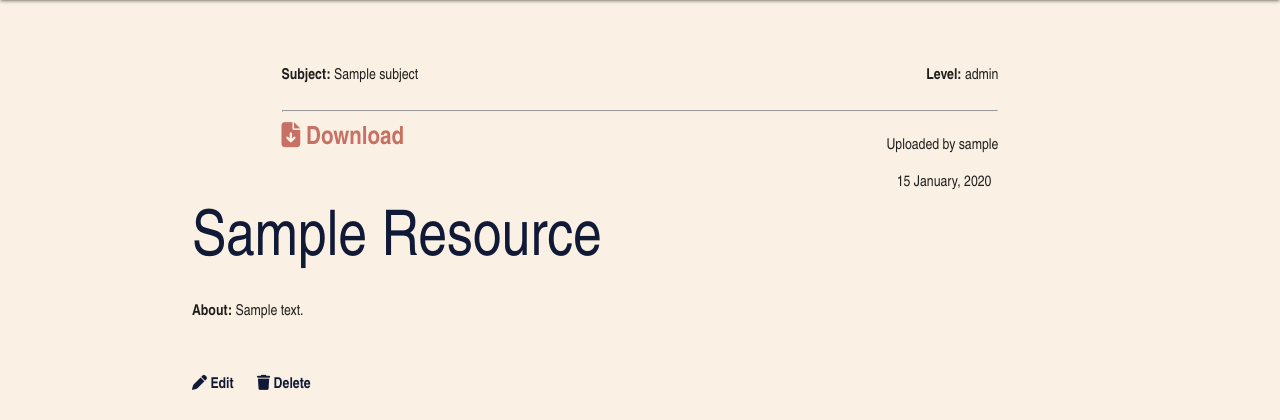
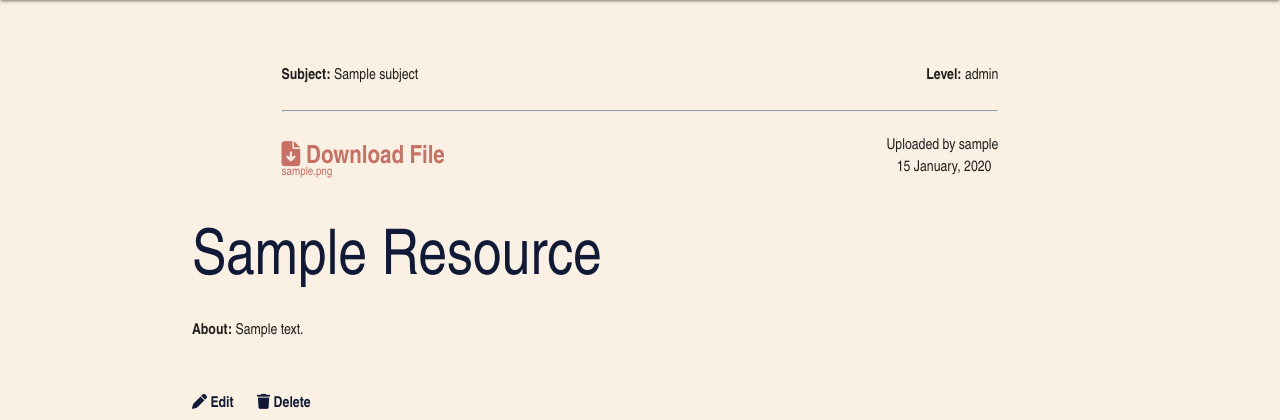
Before and after one commit to sarah2244-4/project-3-teacher-resource-hub, a Flask app: a page that uses resourcehub/templates/view.html in a window 1280 px wide. Shown: the part 64-484 px from the top of the page. Run offline with Flask 3, Linux system fonts and the light colour scheme; tables that the repository leaves empty hold one stand-in row (values such as "Sample post"); some libraries are stand-ins or nearby versions.

Commit message:
Swapped flashed messages for error messages so form doesn't refresh

```diff
--- a/resourcehub/routes.py
+++ b/resourcehub/routes.py
@@ -7,6 +7,7 @@ from resourcehub.models import User, Resource, Comment, Subject, EducationLevel
 from flask_login import login_user, login_required, logout_user, current_user
 from datetime import datetime
 from io import BytesIO
+
 
 
 @app.route("/")
@@ -130,7 +131,7 @@ def delete_profile(user_id):
             return redirect(url_for("home"))
 
     # user.id == current_user.id;
-    # if user:
+    # if user: s
     #     if user == current_user.id:
     #         db.session.delete(user)
     #         db.session.commit()
@@ -156,19 +157,12 @@ def add_resource():
         subject_id = next((subject.id for subject in subjects if subject.subject_name == subject_name), None)
         education_level_id = next((level.id for level in education_levels if level.level == education_level_name), None)
 
-        if subject_id is None or education_level_id is None:
-            flash("Invalid subject or education level", category="error")
-            return redirect(url_for("add_resource"))
-
         if "file" in request.files:
             file = request.files["file"]
-            filename = secure_filename(file.filename)
-            data = file.read()
-            file.save(os.path.join(app.config["UPLOAD_FOLDER"], filename))
-
-        else:
-            flash("Invalid file", category="error")
-            return redirect(url_for("add_resource"))
+            if file:
+                filename = secure_filename(file.filename)
+                data = file.read()
+                file.save(os.path.join(app.config["UPLOAD_FOLDER"], filename))
 
         new_resource = Resource(
             resource_title=resource_title,
--- a/resourcehub/static/assets/css/style.css
+++ b/resourcehub/static/assets/css/style.css
@@ -51,6 +51,17 @@ main {
 
 .break {
   padding: 40px;
+}
+
+.small-text {
+  font-size: 0.8rem;
+  font-weight: 100;
+}
+
+@media screen and (max-width: 600px) {
+  .small-text {
+    font-size: 0.65rem;
+  }
 }
 
 /* Buttons */
@@ -292,6 +303,8 @@ th {
 .download-icon {
   font-size: 25px;
   color: var(--red);
+  display: block;
+  line-height: 0.27em;
 }
 
 .download-icon:hover, .download-icon:focus, .download-icon:active {
@@ -315,3 +328,7 @@ th {
 form label {
   font-size: 1rem;
 }
+
+select {
+ place-self: 0;
+}
--- a/resourcehub/static/js/script.js
+++ b/resourcehub/static/js/script.js
@@ -15,7 +15,32 @@ document.addEventListener("DOMContentLoaded", function () {
 	let modals = document.querySelectorAll(".modal");
 	M.Modal.init(modals);
 
+
+	document.getElementById("formSubmit").addEventListener("click", function (event) {
+		// Function to add error messages to form validation without redirecting the form.
+		event.preventDefault(); // Prevent the default form submission
+
+		// Validate form fields
+		let subject = document.getElementById("subject").value;
+		let educationLevel = document.getElementById("education_level").value;
+		let file = document.getElementById("file").value;
+
+		if (!subject || !educationLevel) {
+			// Display an error message on the page
+			document.getElementById("errorMessage").innerText = "Please select both a subject and an education level.";
+			return;
+		}
+
+		if (!file) {
+			document.getElementById("errorMessage").innerText = "Please upload a file.";
+			return;
+		}
+
+		// If validation passes, proceed with form submission
+		document.getElementById("resourceForm").submit();
+	});
 });
+
 
 // document.getElementById("my-link").addEventListener("click", function (e) {
 // 	console.log("Click happened for: " + e.target.id);
--- a/resourcehub/templates/login.html
+++ b/resourcehub/templates/login.html
@@ -2,6 +2,7 @@
 
 {% block content %}
 
+<div class="container">
     <div class="l12 m6">
         <form method="POST">
             <h3>Login</h3>
@@ -31,5 +32,6 @@
 
         </form>
     </div>
+</div>
 
 {% endblock %}
--- a/resourcehub/templates/view.html
+++ b/resourcehub/templates/view.html
@@ -7,13 +7,16 @@
         <p class="inline"><span class="bold">Subject:</span> {{ resource.subject.subject_name }}</p>
         <p class="inline right"><span class="bold">Level:</span> {{ resource.education_level.level }}</p>
         <hr>
-        <!-- Download button -->
-        <a href="{{ url_for('download', resource_id=resource.id) }}" class="bold download-icon">
-            <i class="fa-solid fa-file-arrow-down"></i> <span >Download</span>
-        </a>
         <p class="right">Uploaded by {{ resource.user.username }}</p>
         <br>
         <p class="date right">{{ resource.date_created.strftime('%d %B, %Y') }}</p>
+        <!-- Download button -->
+        <a href="{{ url_for('download', resource_id=resource.id) }}" class="bold download-icon">
+            <i class="fa-solid fa-file-arrow-down"></i> <span >Download File</span>
+            <br>
+            <span class="small-text">{{ resource.file }}</span>
+        </a>
+
     </div>
 
     <h1 class="title">{{ resource.resource_title }}</h1>
```
Also changed, not shown: resourcehub/templates/add_resource.html (+6 -5 lines), 1 other file. Lines whose indentation alone changed are shown as unchanged.
